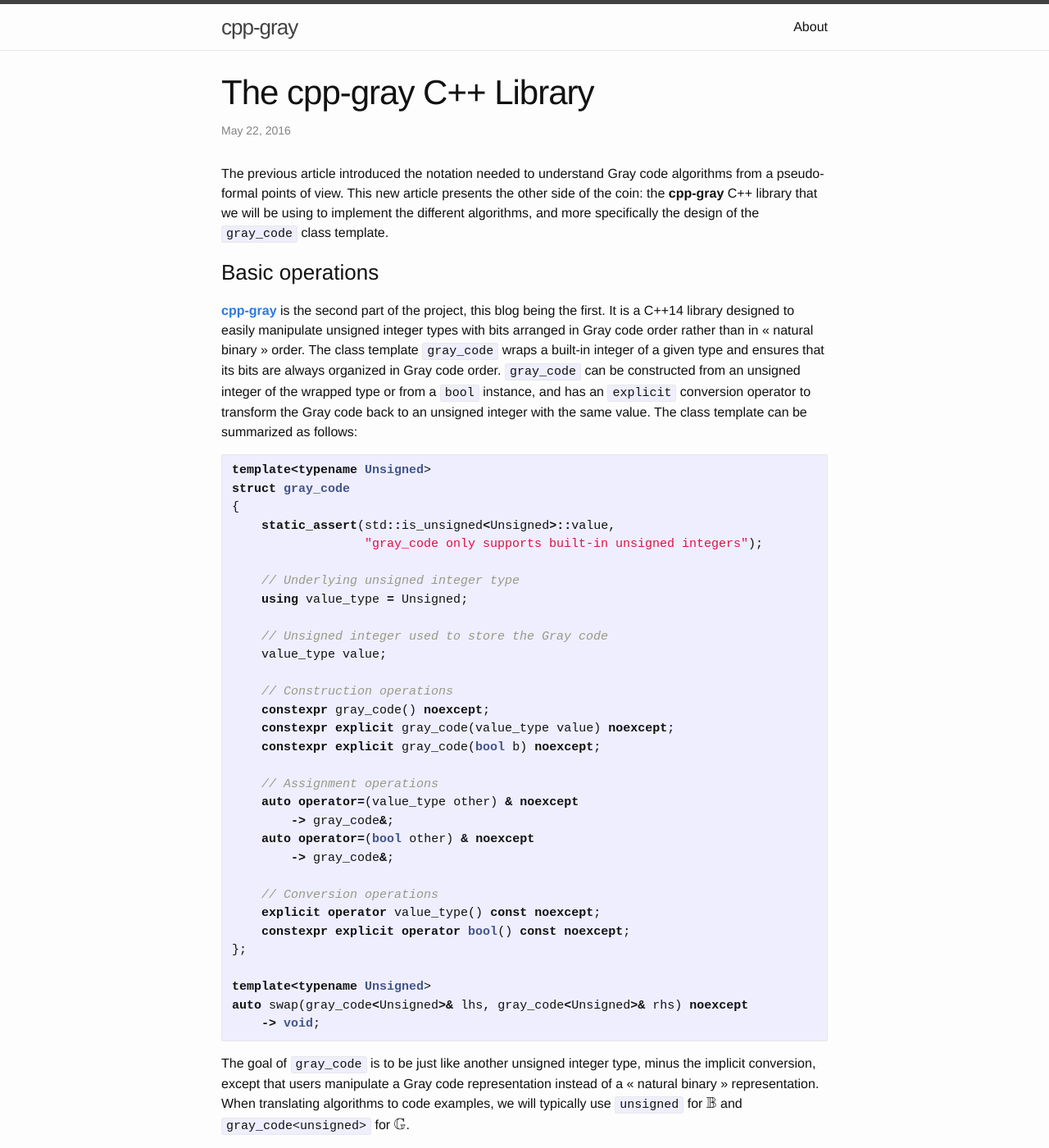
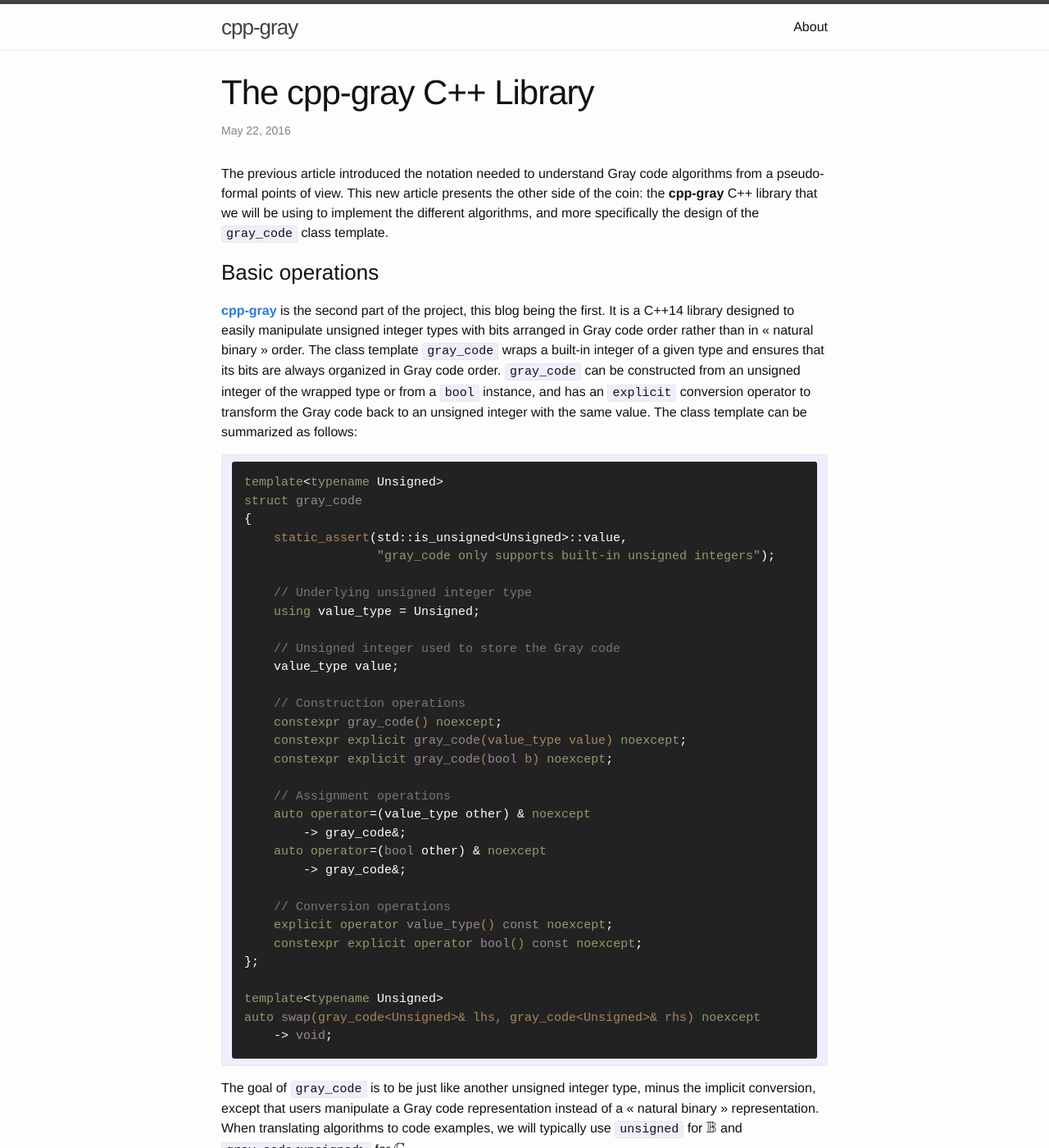
Before and after one commit to Morwenn/cpp-gray, a Jekyll site: the page built from _posts/2016-05-22-the-cpp-gray-c++-library.markdown, in a window 1280 px wide and 1400 px high. Shown: the whole window at 82% size. Built offline with Jekyll 4.4.1, drawn with Linux system fonts in a browser that asks for light colours; nearby versions of some CDN libraries; formulas are drawn with MathJax 3; some of the changed text lies outside the part shown.

Commit message:
Use highlight.js for the markdown.

````diff
--- a/_layouts/post.html
+++ b/_layouts/post.html
@@ -8,6 +8,11 @@ layout: default
     <p class="post-meta"><time datetime="{{ page.date | date_to_xmlschema }}" itemprop="datePublished">{{ page.date | date: "%b %-d, %Y" }}</time>{% if page.author %} • <span itemprop="author" itemscope itemtype="http://schema.org/Person"><span itemprop="name">{{ page.author }}</span></span>{% endif %}</p>
   </header>
 
+  <!-- Use Highlight.js for syntax highlighting https://highlightjs.org/download/ -->
+  <link rel="stylesheet" href="//cdnjs.cloudflare.com/ajax/libs/highlight.js/9.4.0/styles/codepen-embed.min.css">
+  <script src="//cdnjs.cloudflare.com/ajax/libs/highlight.js/9.4.0/highlight.min.js"></script>
+  <script>hljs.initHighlightingOnLoad();</script>
+
   <div class="post-content" itemprop="articleBody">
     {{ content }}
   </div>
--- a/_posts/2016-05-22-the-cpp-gray-c++-library.markdown
+++ b/_posts/2016-05-22-the-cpp-gray-c++-library.markdown
@@ -17,7 +17,7 @@ code order. `gray_code` can be constructed from an unsigned integer of the wrapp
 an `explicit` conversion operator to transform the Gray code back to an unsigned integer with the same value. The class
 template can be summarized as follows:
 
-```cpp
+{% highlight cpp %}
 template<typename Unsigned>
 struct gray_code
 {
@@ -49,7 +49,7 @@ struct gray_code
 template<typename Unsigned>
 auto swap(gray_code<Unsigned>& lhs, gray_code<Unsigned>& rhs) noexcept
     -> void;
-```
+{% endhighlight %}
 
 The goal of `gray_code` is to be just like another unsigned integer type, minus the implicit conversion, except that users
 manipulate a Gray code representation instead of a « natural binary » representation. When translating algorithms to code
@@ -134,7 +134,7 @@ either too slow to be included in the library, or too specific to have dedicated
 What's a library introduction without a small example? The following snippet showcases some things that are dable directly
 in the Gray code domain with `gray_code`:
 
-```cpp
+{% highlight cpp %}
 using cppgray::gray_code;
 
 auto gr = gray_code<unsigned>(24u);
@@ -143,7 +143,7 @@ unsigned g = gr.value;  // g == 20u (0b10100)
 
 ++u; ++gr;
 assert(u == gr);
-```
+{% endhighlight %}
 
 To be honest, there isn't much to showcase yet and the library really isn't evolving at a fast pace considering that any
 other fast Gray code algorithm has yet to be discovered. If any new algorithm makes its way into the library, it will surely
````
